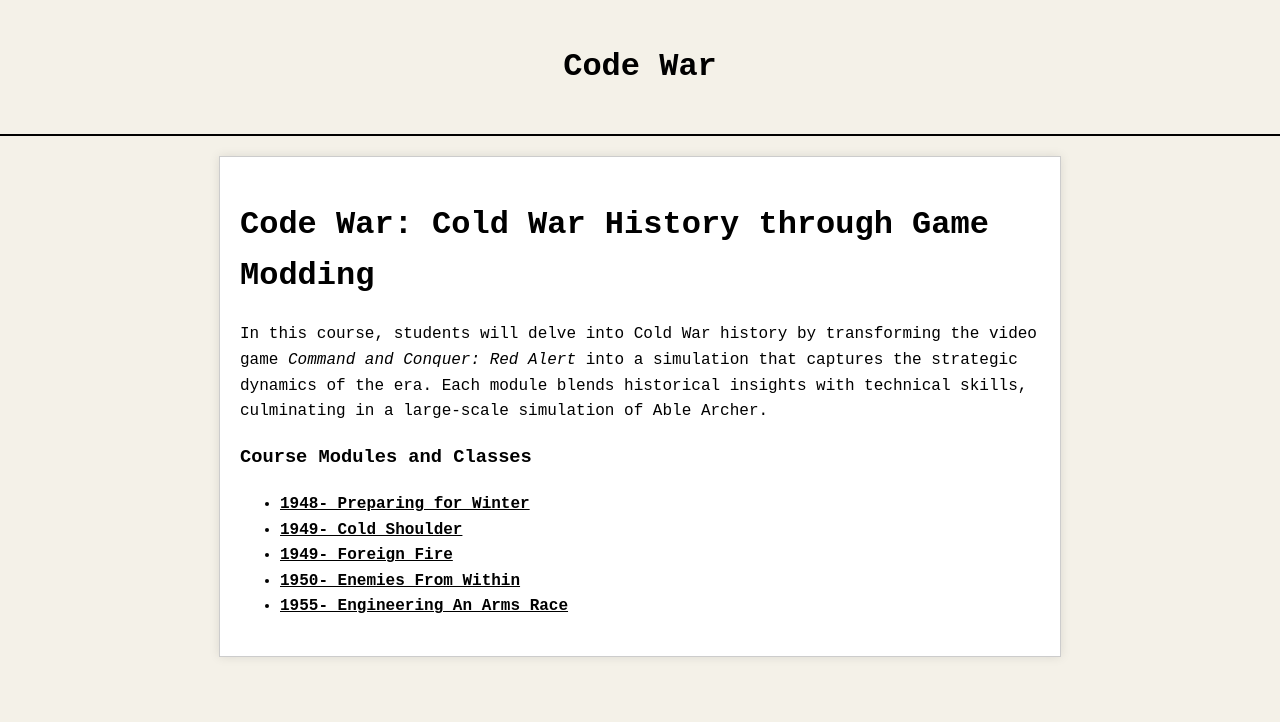
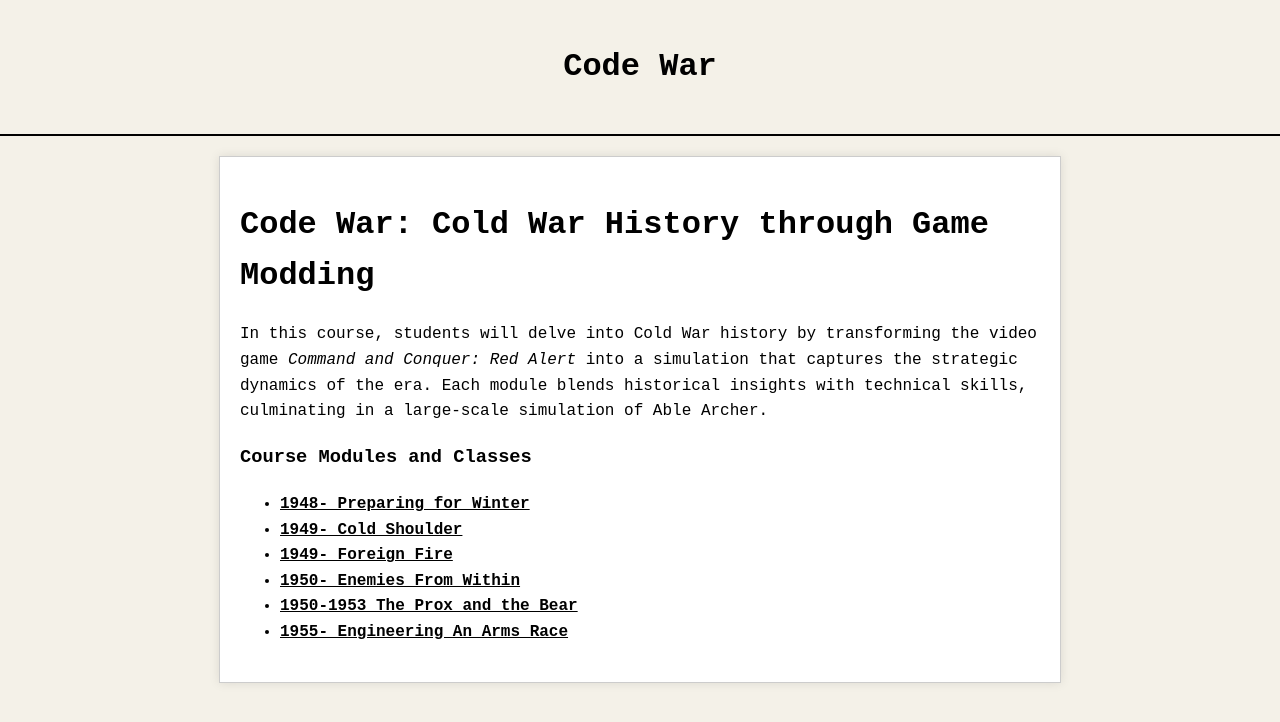
Before and after one commit to jboyce1/CodeWar, a Jekyll site: the page built from index.markdown, in a window 1280 px wide. Shown: the top 722 px of the page. Built offline with Jekyll 4.4.1, drawn with Linux system fonts in a browser that asks for light colours.

Commit message:
Update index.markdown

```diff
--- a/index.markdown
+++ b/index.markdown
@@ -16,4 +16,5 @@ In this course, students will delve into Cold War history by transforming the vi
 - [1949- Cold Shoulder](./classes/ColdShoulder)
 - [1949- Foreign Fire](./classes/ForeignFire)
 - [1950- Enemies From Within](./classes/EnemiesFromWithin)
+- [1950-1953 The Prox and the Bear](./classes/TheProxAndTheBear)
 - [1955- Engineering An Arms Race](./classes/EngineeringAnArmsRace)
```
